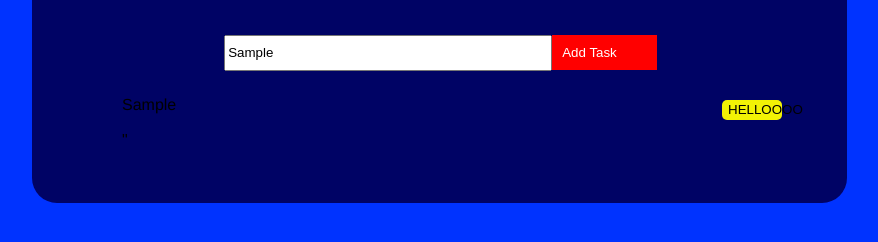
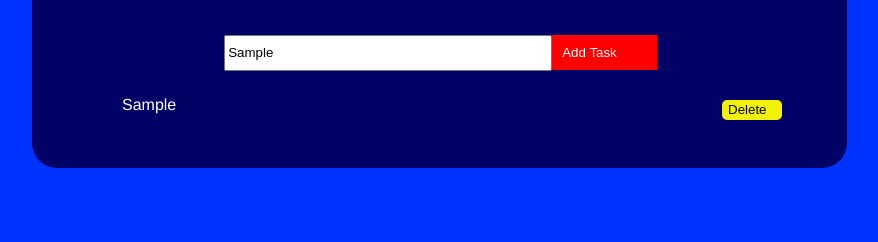
Before and after one commit to ryansalisbury/ToDoList, a plain HTML site: page index.html in a window 1280 px wide. Both pictures are taken after typing "Sample" into the empty fields and a click on the button "Add Task". Shown: the part 238-480 px from the top of the page, without its empty margins (271-1149 px from the left). Drawn offline with Linux system fonts and the light colour scheme.

Commit message:
Finished and fully functioning

```diff
--- a/myscript.js
+++ b/myscript.js
@@ -44,7 +44,7 @@ function add(){
 /**Will clear input from input box*/
 function clearDefault(a){
   if (a.defaultValue == a.value) {a.value=""}
-}
+};
 
 
 /*will remove task from to do list when user clicks a button*/
@@ -72,7 +72,7 @@ function show(){
   var html = '<ul>';
 
   for(var i=0; i<todos.length;i++){
-    html += '<li>' + todos[i] + '<button class="remove" id="' + i + '">HELLOOOO</button> </li>"';
+    html += '<li>' + todos[i] + '<button class="remove" id="' + i + '">Delete</button> </li>';
   };
 
   html += '</ul>'
@@ -83,12 +83,10 @@ function show(){
 
   /**Sets up event so when a the remove button is clicked it will call the remove method */
   var buttons = document.getElementsByClassName('remove');
-  for(vari=0; i<buttons.length;i++){
+  for(var i=0; i<buttons.length; i++){
     buttons[i].addEventListener('click', remove);
   }
-
 }
-
 
 document.getElementById('add').addEventListener('click', add);
 show();
--- a/mystyle.css
+++ b/mystyle.css
@@ -12,6 +12,9 @@ body{
   padding-right: 40px;
   cursor: pointer;
   margin-top:35px;
+}
+#todos {
+  color: white;
 }
 
 .remove{
```
